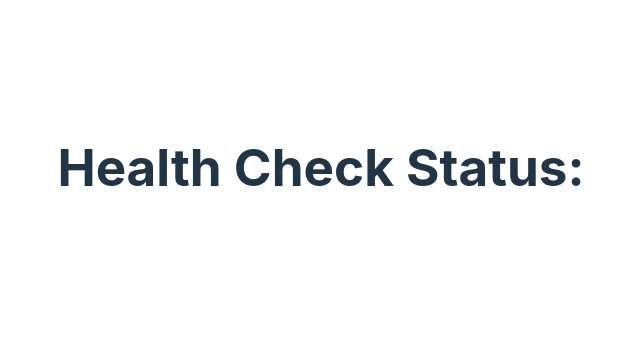
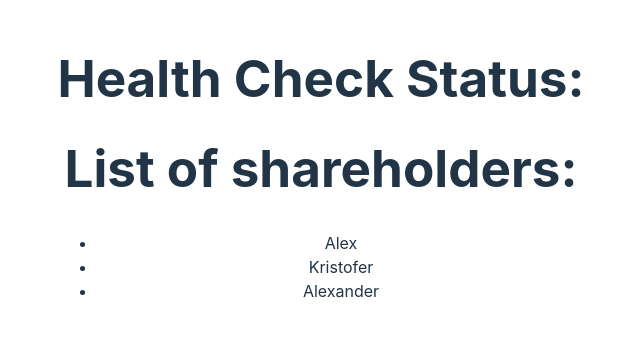
Before and after one commit to cameaann/shareholders-app-frontend, a React (Vite) app: page / in a window 1280 px wide. Shown: the part 233-570 px from the top of the page, without its empty margins (319-959 px from the left). Built offline with nearby package versions, Linux system fonts and the light colour scheme; no server answers.

Commit message:
adding shareholders to App

```diff
--- a/src/App.jsx
+++ b/src/App.jsx
@@ -1,11 +1,13 @@
 import './App.css'
 import HealthStatus from './components/HealthStatus'
+import Shareholders from './components/Shareholders'
 
-function App() {
+const App = ()=> {
 
   return (
     <div>
       <HealthStatus/>
+      <Shareholders/>
     </div>
   )
 }
```
